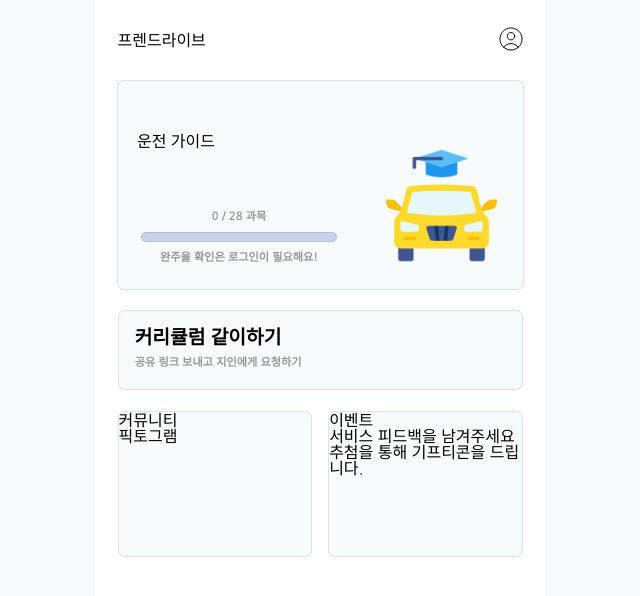
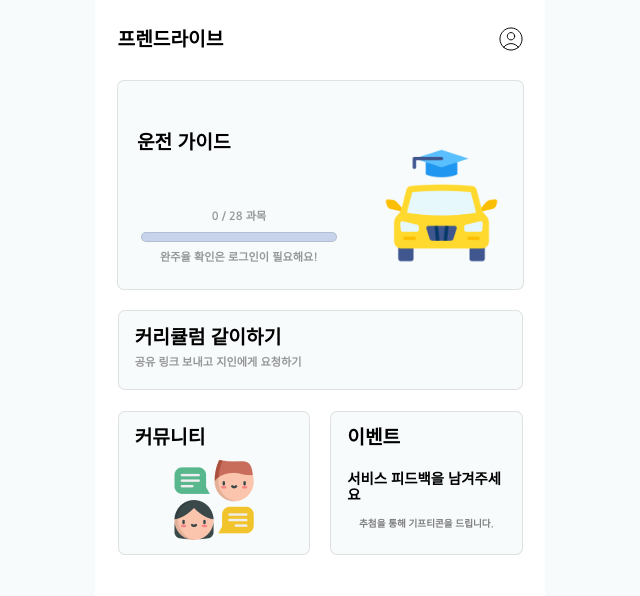
Before and after one commit to SWM-AtoZ/friendrive-client, a React (Create React App) app: page / in a window 1280 px wide. Shown: the top 596 px of the page, without its empty margins (320-960 px from the left). Built offline with nearby package versions, Linux system fonts and the light colour scheme.

Commit message:
Edit Home CSS

```diff
--- a/src/pages/home/Home.js
+++ b/src/pages/home/Home.js
@@ -168,7 +168,7 @@ function Home() {
         <div className={style.login_activation}>
           <div className={style.login_textArea}>
             <div>
-              <div>운전 가이드</div>
+              <div className={style.testArea_title}>운전 가이드</div>
             </div>
             <div>
               <div>{cookies.token&&TotalCheckedNumb?`${TotalCheckedNumb} / 28 과목 (완주까지 ${progress}%)`:`0 / 28 과목`}</div>
@@ -190,12 +190,16 @@ function Home() {
      <div className={style.etc_box}>
       <div onClick={goToCommunity} className={style.community_btn}>
         <div>커뮤니티</div>
-        <div>픽토그램</div>
+        <div>
+          <img src={community}/>
+        </div>
       </div>
       <div onClick={goToEventPage} className={style.event_btn}>
         <div>이벤트</div>
+        <div>
         <div>서비스 피드백을 남겨주세요</div>
         <div>추첨을 통해 기프티콘을 드립니다.</div>
+        </div>
       </div>
      </div>
       </article>
--- a/src/pages/home/home.module.css
+++ b/src/pages/home/home.module.css
@@ -19,6 +19,8 @@ overflow-x:hidden;
     display: flex;
     justify-content: space-between;
     align-items: center;
+    font-size: 1.2rem;
+    font-weight: bold;
 }
 
 .home_article{
@@ -74,7 +76,10 @@ overflow-x:hidden;
     color: rgba(0, 0, 0, 0.4);
 }
 
-
+.testArea_title{
+    font-size: 1.2rem;
+    font-weight: bold;
+}
 
 .progress_bar{
     width: 80%;
@@ -148,6 +153,28 @@ overflow-x:hidden;
     background-color: #F8FBFC;
     border-radius: 0.4375rem;
     border: 1px solid rgba(0, 0, 0, 0.10);
+    display: flex;
+    flex-direction: column;
+    justify-content: flex-start;
+    align-items: center;
+    padding: 4% 4% 0 4%;
+    box-sizing: border-box;
+}
+.community_btn > div:nth-child(1){
+    width: 100%;
+    font-size: 1.2rem;
+    font-weight: bold;
+}
+.community_btn > div:nth-child(2){
+    width: 100%;
+    flex-grow: 1;
+    display: flex;
+    align-items: center;
+    justify-content: center;
+}
+
+.community_btn img {
+    object-fit: contain;
 }
 .event_btn{
     width: 47.5%;
@@ -155,4 +182,40 @@ overflow-x:hidden;
     background-color: #F8FBFC;
     border-radius: 0.4375rem;
     border: 1px solid rgba(0, 0, 0, 0.10);
+    display: flex;
+    flex-direction: column;
+    justify-content: flex-start;
+    align-items: center;
+    padding: 4% 4% 0 4%;
+    box-sizing: border-box;
 }
+
+.event_btn > div:nth-child(1){
+    width: 100%;
+    font-size: 1.2rem;
+    font-weight: bold;
+}
+.event_btn > div:nth-child(2){
+    width: 100%;
+    flex-grow: 1;
+    display: flex;
+    flex-direction: column;
+    align-items: center;
+    justify-content: center;
+}
+
+.event_btn > div:nth-child(2) > div:nth-child(1){
+    font-size: 0.9rem;
+    font-weight: bold;
+    line-height: 1rem;
+
+}
+
+.event_btn > div:nth-child(2) > div:nth-child(2){
+    font-size: 0.6rem;
+    font-weight: bold;
+    color : rgba(0, 0, 0, 0.50);
+    margin-top: 10%;
+    line-height: 0.7rem;
+
+}
```
